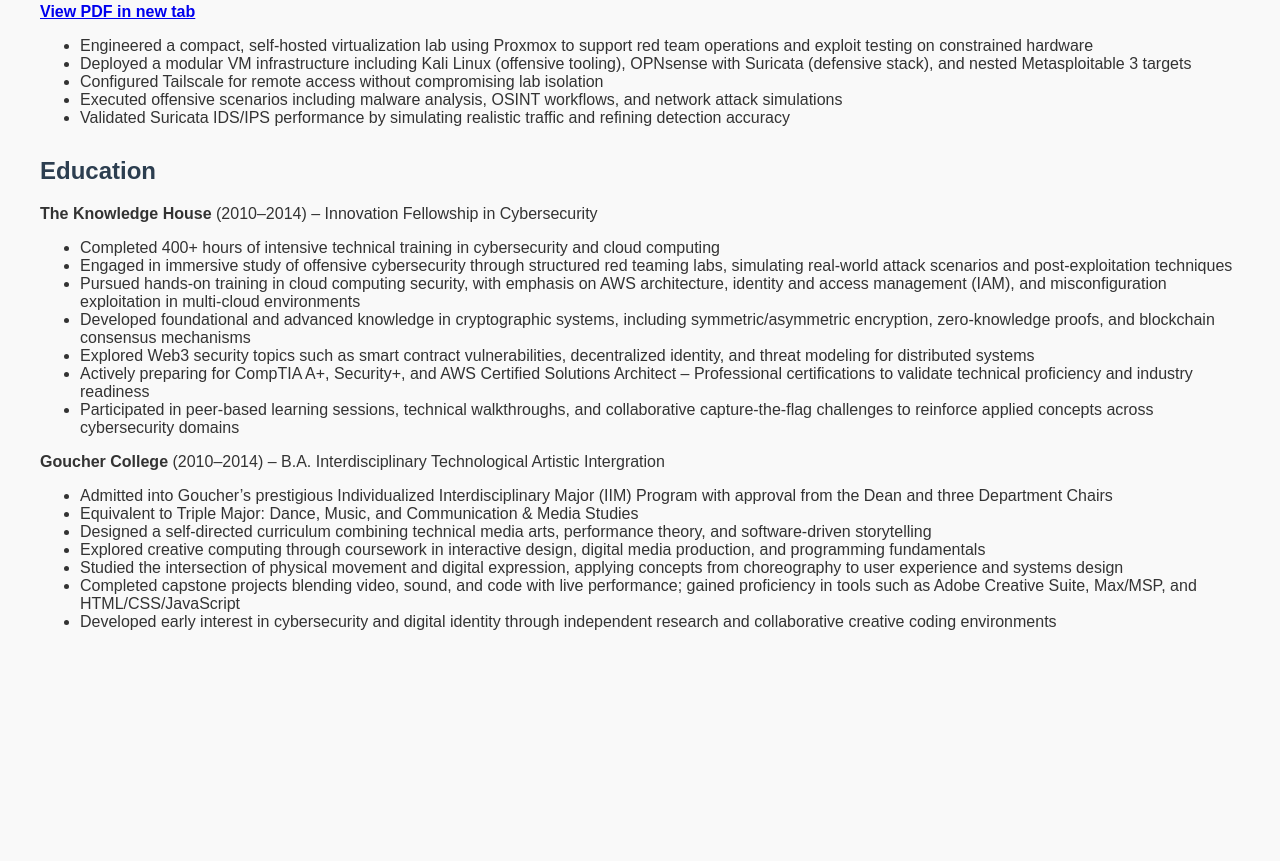
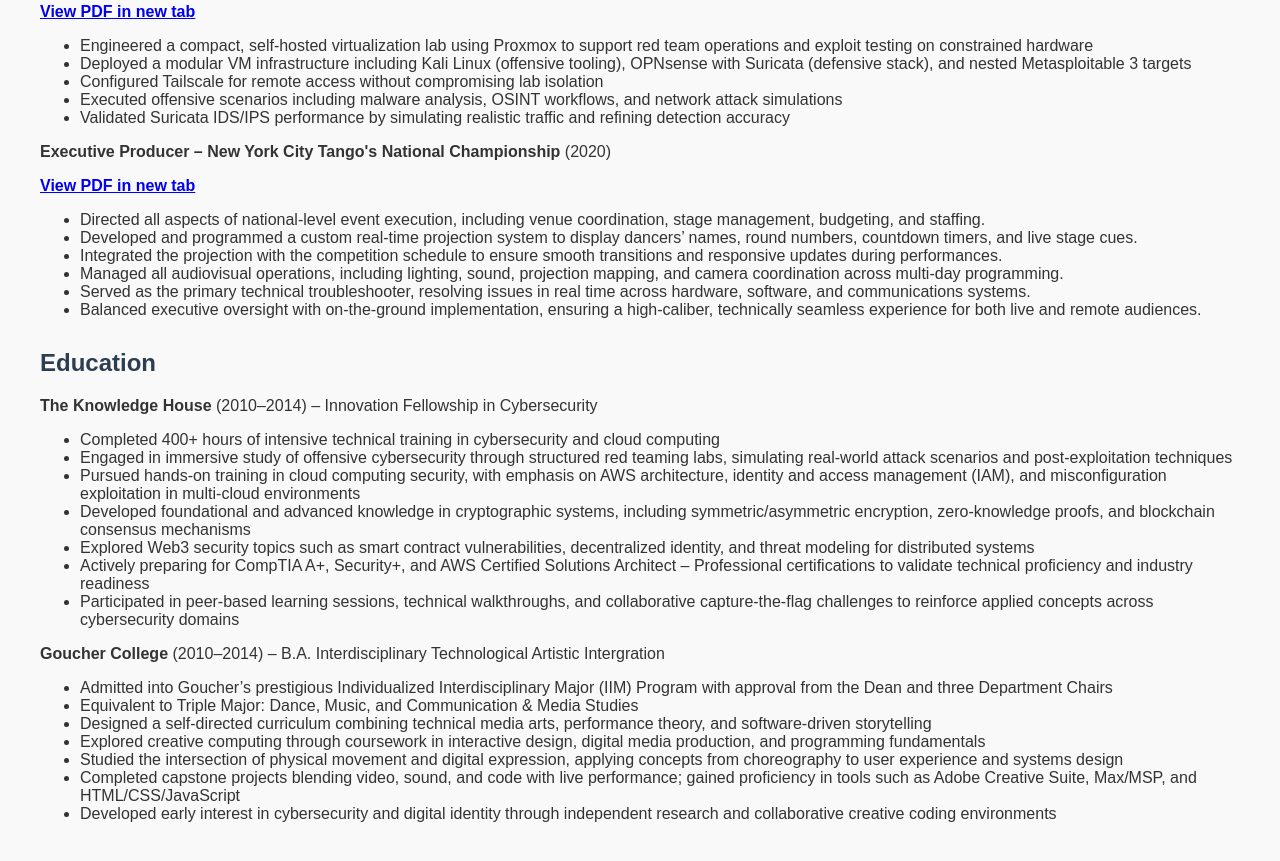
Before and after one commit to cu5t05/public, a plain HTML site: page index.html in a window 1280 px wide. Shown: the part 1049-1910 px from the top of the page. Before the commit the page ends 1720 px from the top, so only its background shows below. Drawn offline with Linux system fonts and the light colour scheme.

Commit message:
updated html

```diff
--- a/index.html
+++ b/index.html
@@ -83,8 +83,18 @@
       <li>Configured Tailscale for remote access without compromising lab isolation</li>
       <li>Executed offensive scenarios including malware analysis, OSINT workflows, and network attack
 simulations</li>
-<li>Validated Suricata IDS/IPS performance by simulating realistic traffic and refining detection
+      <li>Validated Suricata IDS/IPS performance by simulating realistic traffic and refining detection
 accuracy</li>
+    </ul>
+    <p><strong>Executive Producer – New York City Tango's National Championship</strong> (2020)</p>
+    <a href="privcloudlab.pdf" target="_blank"><strong>View PDF in new tab</strong></a>
+    <ul>
+      <li>Directed all aspects of national-level event execution, including venue coordination, stage management, budgeting, and staffing.</li>
+      <li>Developed and programmed a custom real-time projection system to display dancers’ names, round numbers, countdown timers, and live stage cues.</li>
+      <li>Integrated the projection with the competition schedule to ensure smooth transitions and responsive updates during performances.</li>
+      <li>Managed all audiovisual operations, including lighting, sound, projection mapping, and camera coordination across multi-day programming.</li>
+      <li>Served as the primary technical troubleshooter, resolving issues in real time across hardware, software, and communications systems.</li>
+      <li>Balanced executive oversight with on-the-ground implementation, ensuring a high-caliber, technically seamless experience for both live and remote audiences.</li>
     </ul>
   </div>
 
```
